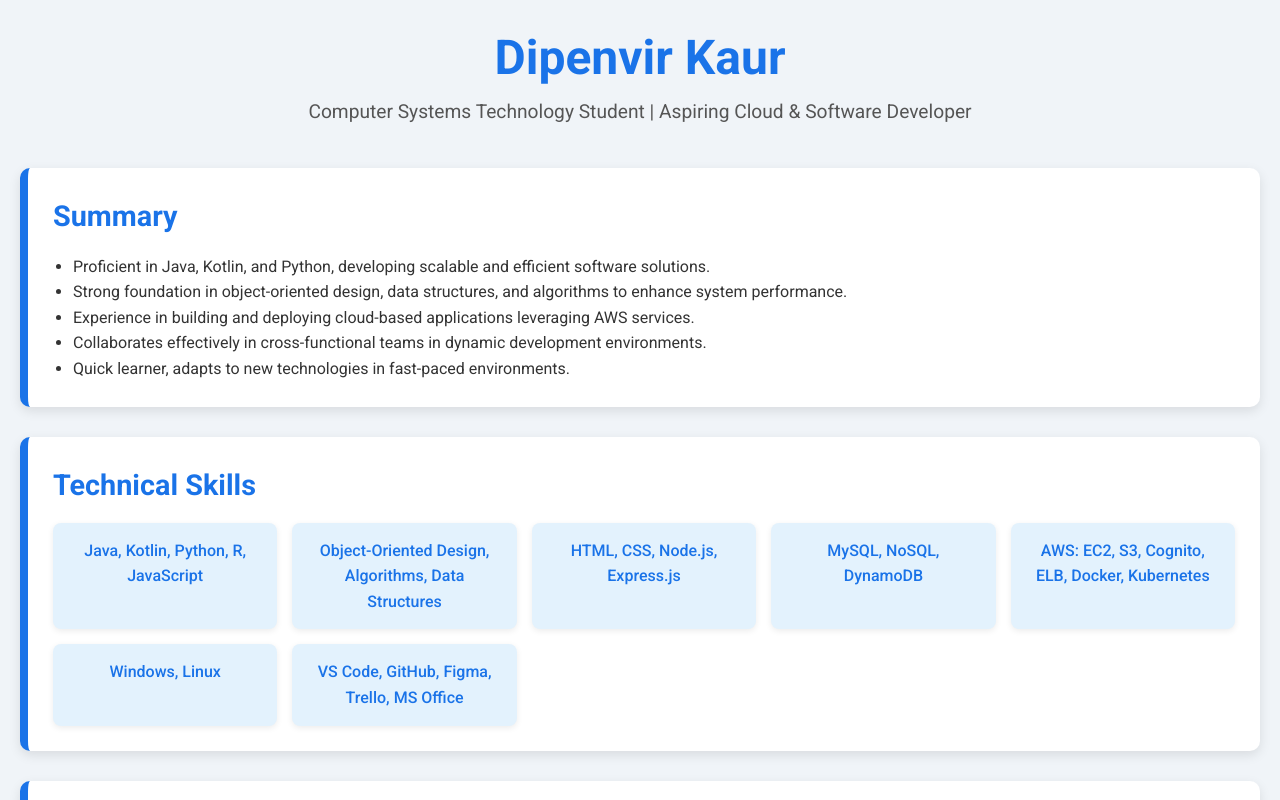
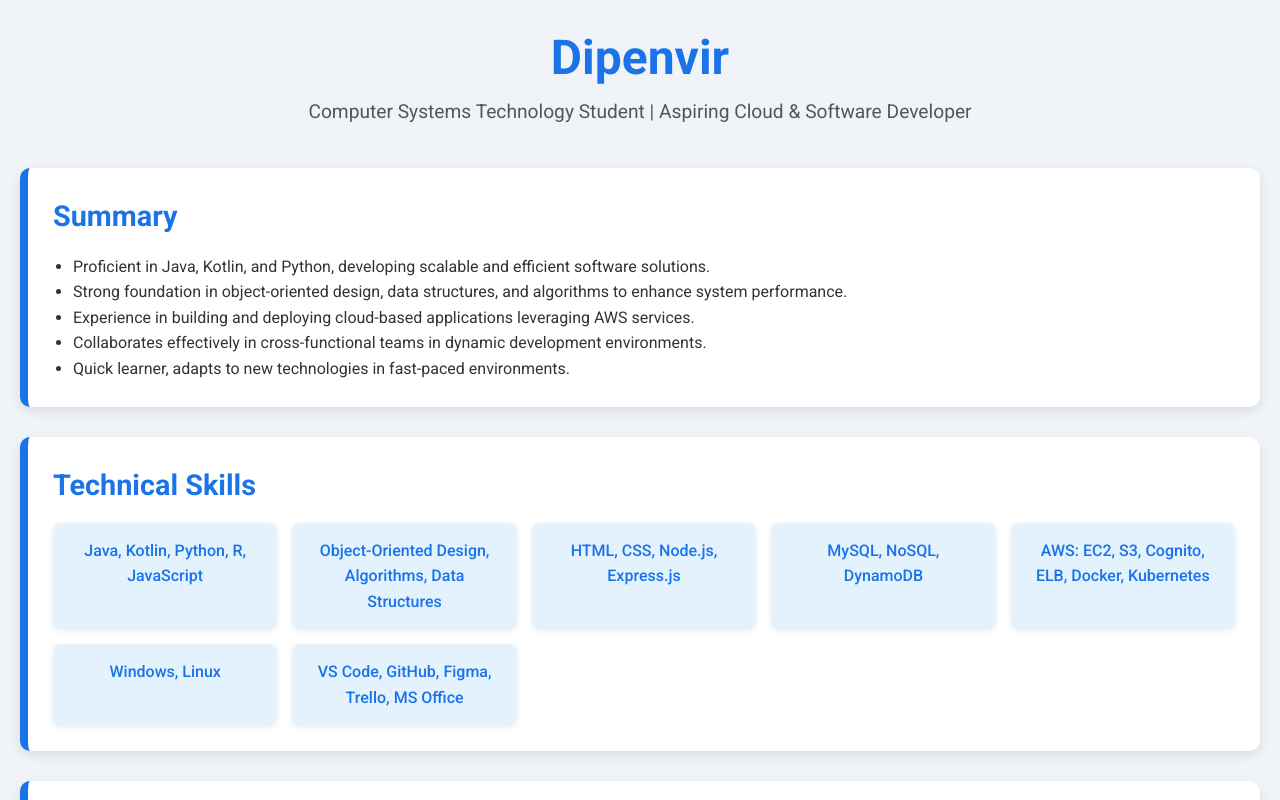
Before and after one commit to dipenvir/my-resume-website, a plain HTML site: page index.html in a window 1280 px wide. Shown: the top 800 px of the page. Drawn offline with Linux system fonts and the light colour scheme.

Commit message:
changed name

```diff
--- a/index.html
+++ b/index.html
@@ -10,7 +10,7 @@
 <body>
     <header>
         <div class="header-content">
-            <h1>Dipenvir Kaur</h1>
+            <h1>Dipenvir</h1>
             <p>Computer Systems Technology Student | Aspiring Cloud & Software Developer</p>
         </div>
     </header>
```
